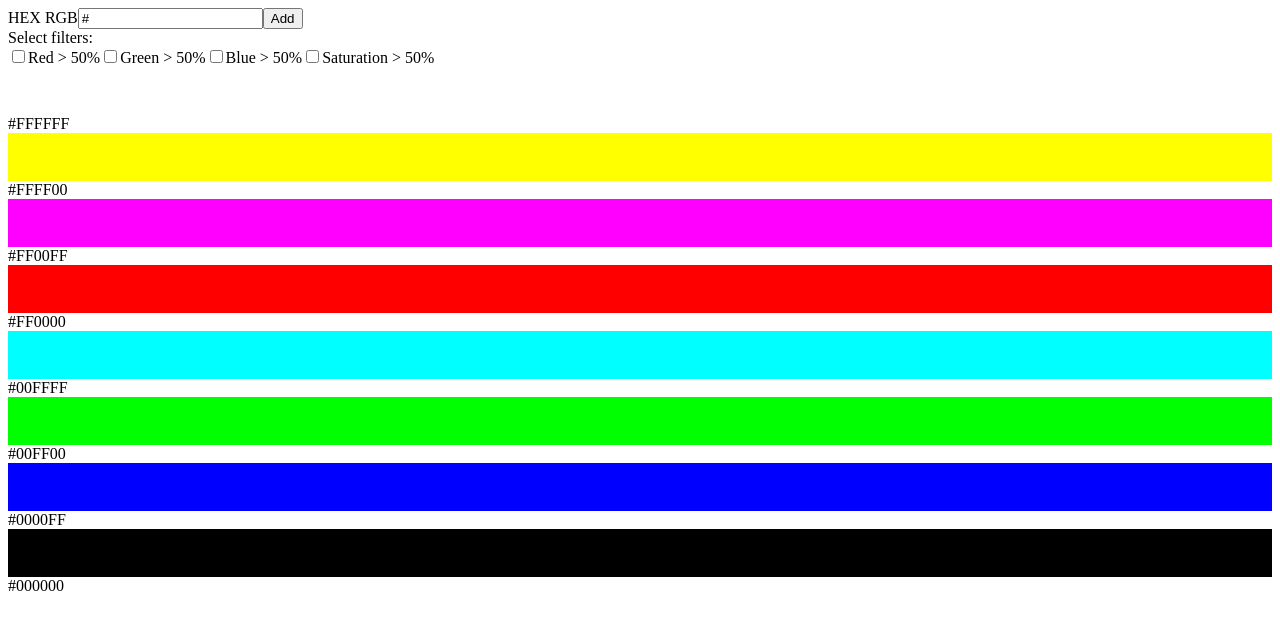
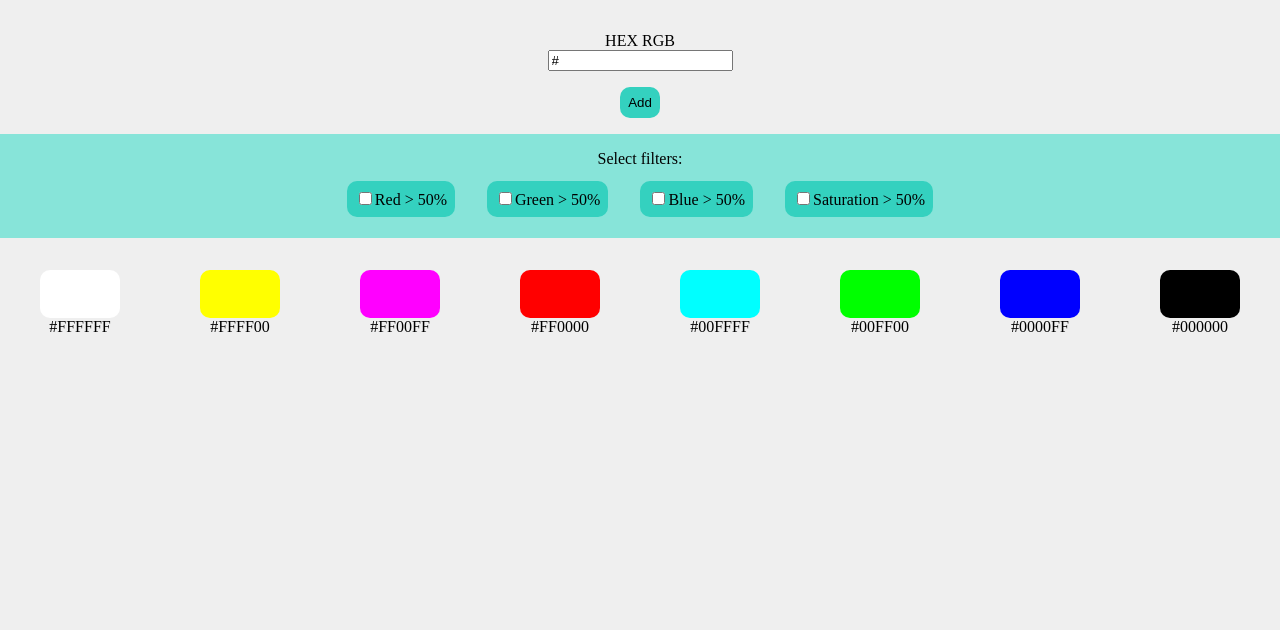
Before and after one commit to ryytuene/goonlineTask, a React (Create React App) app: page / in a window 1280 px wide. Shown: the top 630 px of the page. Built offline with nearby package versions, Linux system fonts and the light colour scheme.

Commit message:
added styling

```diff
--- a/src/App.scss
+++ b/src/App.scss
@@ -1,3 +1,92 @@
+$primary-color: #34D1BF;
+$background-color: #EFEFEF;
+
+body {
+    background-color: $background-color;
+    min-height: 100dvh;
+    padding: 0;
+    margin: 0;
+}
+
+.item-container {
+    display: flex;
+    flex-wrap: wrap;
+    justify-content: space-around;
+    margin: 1rem auto;
+}
+
+.item {
+    display: flex;
+    flex-direction: column;
+    align-items: center;
+    padding: 1rem;
+}
+
 .item-color {
     height: 3rem;
+    width: 5rem;
+    border-radius: 10px;
+    display: flex;
+    justify-content: flex-end;
+    align-items: flex-start;
+
+    & .remove-color {
+        background-color: rgba(black, 0.35);
+        color: white;
+        border-radius: 10px;
+        padding: 0.2rem;
+        margin: 0.1rem;
+
+        &:hover {
+            background-color: white;
+            color: rgba(black, 0.35);
+            cursor: pointer;
+        }
+    }
 }
+
+.input-form,
+.hex-input-container {
+    display: flex;
+    flex-direction: column;
+    align-items: center;
+    padding: 1rem;
+
+    &>button {
+        background-color: $primary-color;
+        border: 0;
+        border-radius: 10px;
+        padding: 0.5rem;
+
+        &:hover {
+            background-color: rgba($primary-color, 0.5);
+        }
+    }
+}
+
+.filter-container {
+    display: flex;
+    padding: 1rem;
+    gap: 0.5rem;
+    flex-direction: column;
+    align-items: center;
+    background-color: lighten($primary-color, 20%);
+
+    &>div {
+        display: flex;
+        flex-wrap: wrap;
+        justify-content: center;
+    }
+}
+
+.filter {
+    margin: 0.3rem 1rem;
+    padding: 0.5rem;
+    background-color: $primary-color;
+    border-radius: 10px;
+
+    &:hover {
+        background-color: rgba($primary-color, 0.5);
+        cursor: pointer;
+    }
+}
--- a/src/App.tsx
+++ b/src/App.tsx
@@ -83,10 +83,10 @@ function App() {
 
   const colorItem = (value: string): JSX.Element => {
     return (
-      <div key={value}>
+      <div className="item" key={value}>
         <div className="item-color" style={{ backgroundColor: value }}>
           {!predefinedColors.includes(value) &&
-            <div onClick={() => removeColor(value)} >
+            <div onClick={() => removeColor(value)} className="remove-color" >
               X
             </div>
           }
@@ -98,36 +98,37 @@ function App() {
 
   return (
     <div>
-      <form onSubmit={onHexAdd} >
-        <label>
+      <form onSubmit={onHexAdd} className="input-form" >
+        <label className="hex-input-container">
           <span>HEX RGB</span>
           <input type="text" id="hex" onChange={onHexChange} value={inputHex} />
         </label>
         <button type="submit" >Add</button>
       </form>
-
-      <div>
+      <div className="filter-container">
         Select filters:
-        <div >
-          <label>
+        <div>
+          <label className="filter">
             <input type="checkbox" onChange={() => setRedFilter(!redFilter)} checked={redFilter} />
             Red &gt; 50%
           </label>
-          <label>
+          <label className="filter">
             <input type="checkbox" onChange={() => setGreenFilter(!greenFilter)} checked={greenFilter} />
             Green &gt; 50%
           </label>
-          <label>
+          <label className="filter">
             <input type="checkbox" onChange={() => setBlueFilter(!blueFilter)} checked={blueFilter} />
             Blue &gt; 50%
           </label>
-          <label>
+          <label className="filter">
             <input type="checkbox" onChange={() => setSatFilter(!satFilter)} checked={satFilter} />
             Saturation &gt; 50%
           </label>
         </div>
       </div>
-      {filteredColors.map(value => colorItem(value))}
+      <div className="item-container">
+        {filteredColors.map(value => colorItem(value))}
+      </div>
     </div>
   );
 }
```
